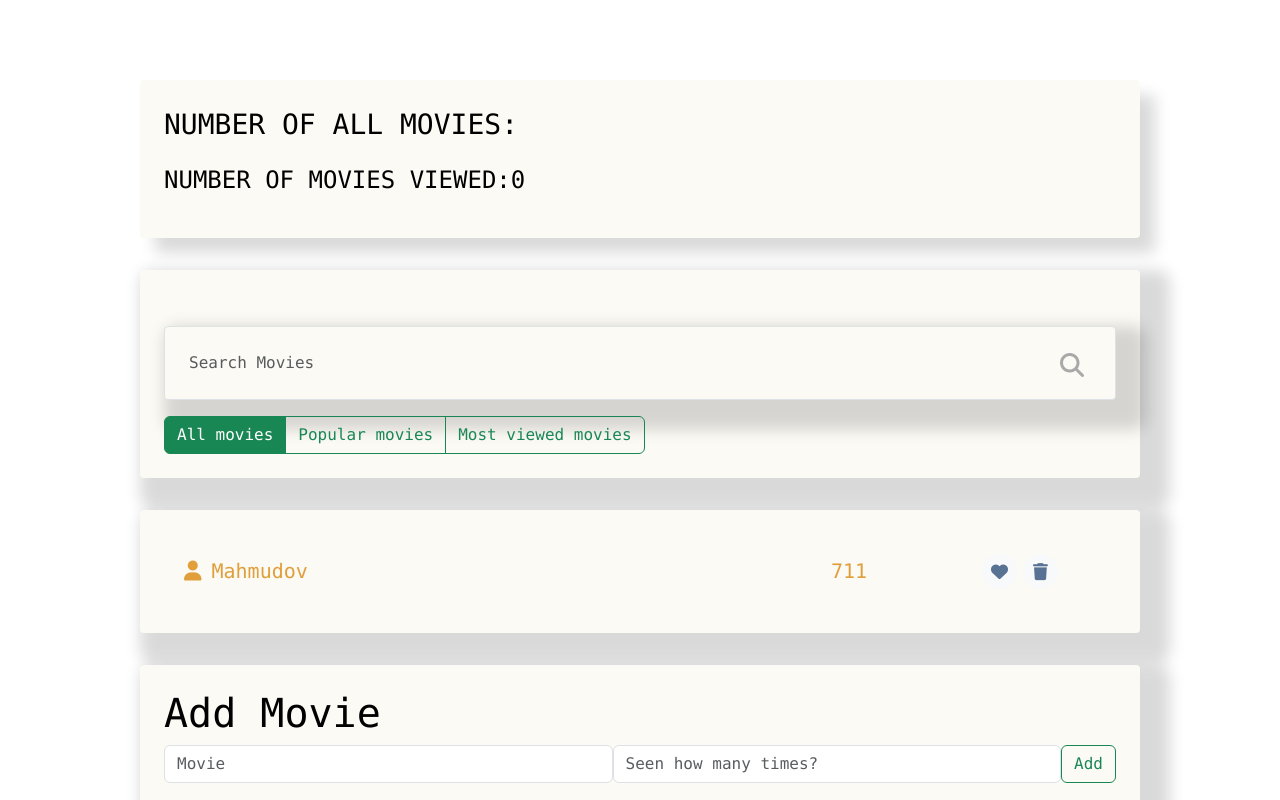
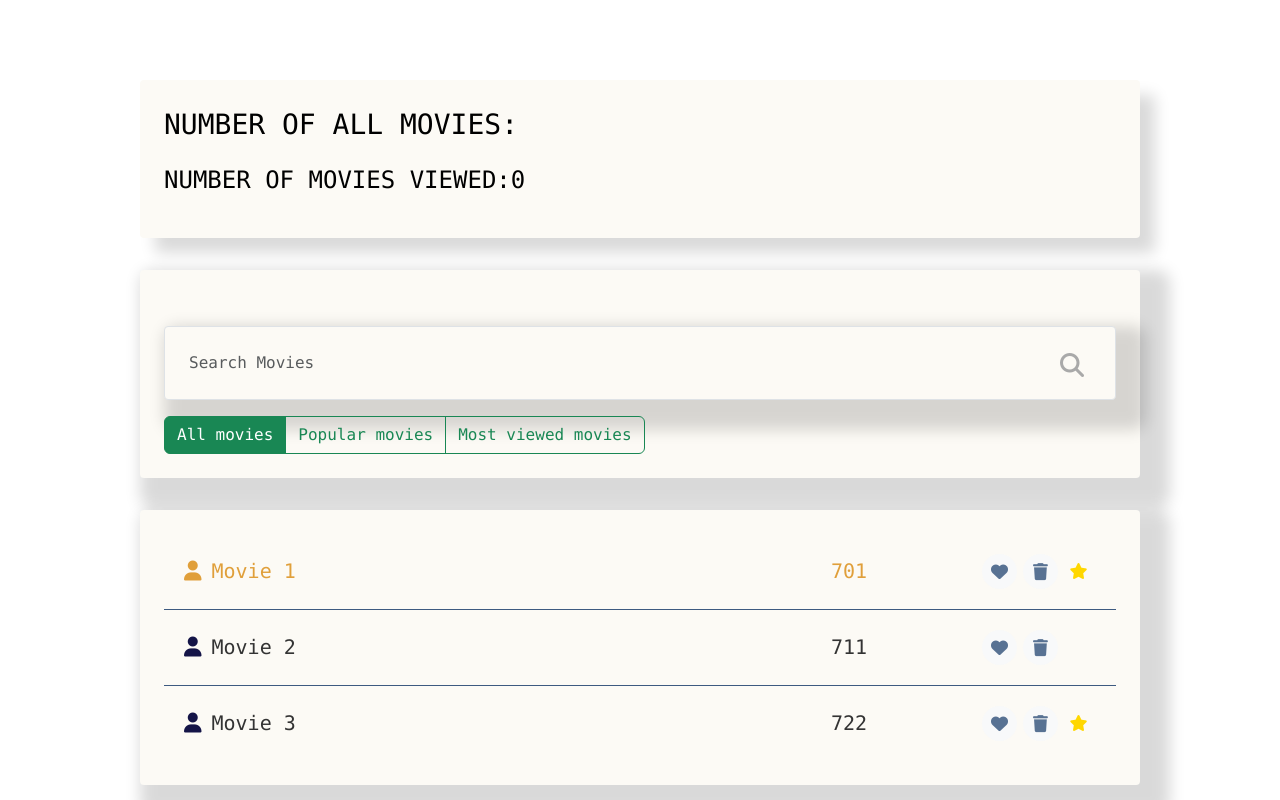
Before and after one commit to Muhammadayub727/vue-todo, a Vue app: page / in a window 1280 px wide. Shown: the top 800 px of the page. Built offline with nearby package versions, Linux system fonts and the light colour scheme.

Commit message:
Project update

```diff
--- a/src/components/movie-list-item/MovieListItem.vue
+++ b/src/components/movie-list-item/MovieListItem.vue
@@ -1,7 +1,7 @@
 <template>
-  <li class="li-group-item d-flex justify-content-between favourite">
-    <span class="list-group-item-label"><i class="fas fa-user user"></i>Mahmudov</span>
-    <input type="number" class="list-group-item-input" defaultValue="711" />
+  <li class="li-group-item d-flex justify-content-between" :class="[ {like: movie.like}, {favourite: movie.favourite} ]">
+    <span class="list-group-item-label"><i class="fas fa-user user"></i>{{ movie.name }}</span>
+    <input type="number" class="list-group-item-input" :value="movie.viewers" />
     <div class="d-flex justify-content-center align-items-center">
       <button type="button" class="btn-cookie btn-sm">
         <i class="fa fa-heart heart" aria-hidden="true"></i>
@@ -15,7 +15,14 @@
 </template>
 
 <script>
-export default {};
+export default {
+  props: {
+    movie:{
+      type: Object,
+      reqiured:true,
+    }
+  }
+};
 </script>
 
 <style scoped>
--- a/src/components/movie-list/MovieList.vue
+++ b/src/components/movie-list/MovieList.vue
@@ -1,6 +1,6 @@
 <template>
     <ul class="movie-list list-group">
-        <MovieListItem/>
+        <MovieListItem v-for="movie in movies" :key="movie.id" v-bind:movie="movie"/>
     </ul>
 </template>
 
@@ -9,6 +9,37 @@ import MovieListItem from '../movie-list-item/MovieListItem.vue'
 export default {
     components: {
         MovieListItem,
+    },
+    data() {
+        return {
+            movies: [
+                {
+                    id: 1,
+                    name: 'Movie 1',
+                    rating: 5,
+                    viewers: 701,
+                    favourite: true,
+                    like: true
+                },
+                {
+                    id: 2,
+                    name: 'Movie 2',
+                    rating: 4,
+                    viewers: 711,
+                    favourite: false,
+                    like: false,
+                },
+                {
+                    id: 3,
+                    name: 'Movie 3',
+                    rating: 3,
+                    viewers: 722,
+                    favourite: false,
+                    like: true
+                },
+
+            ]
+        }
     }
 }
 </script>
```
